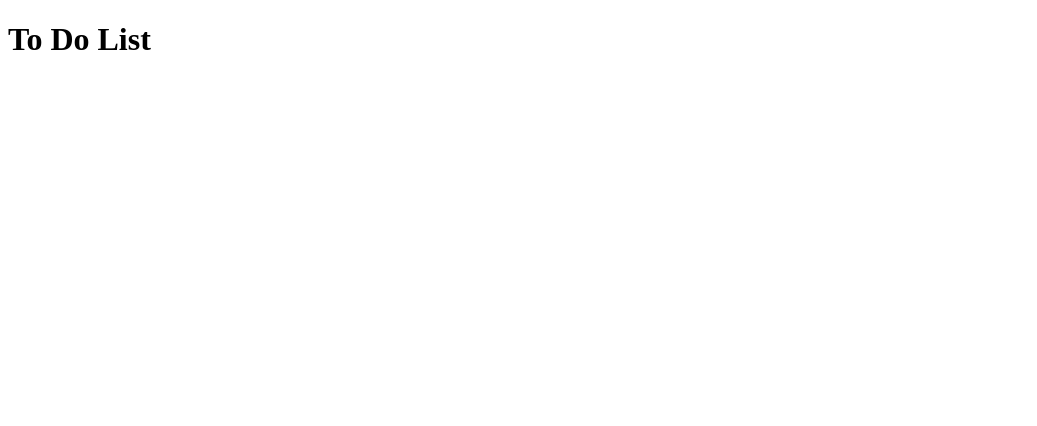
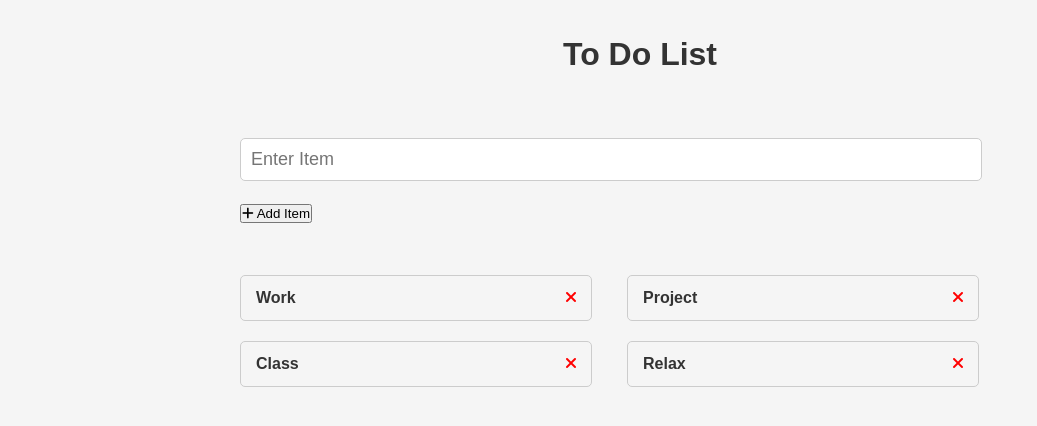
Before and after one commit to jgonz983/SimpleToDoList, a plain HTML site: page index.html in a window 1280 px wide. Shown: the whole page, without its empty margins (0-1037 px from the left). Drawn offline with Linux system fonts and the light colour scheme.

Commit message:
Added structure and styling

```diff
--- a/index.html
+++ b/index.html
@@ -5,10 +5,63 @@
     <meta name="viewport" content="width=device-width, initial-scale=1.0">
     <script src="script.js" defer></script>
     <link rel="stylesheet" href="style.css">
+    <link
+      rel="stylesheet"
+      href="https://cdnjs.cloudflare.com/ajax/libs/font-awesome/6.1.2/css/all.min.css"
+      integrity="sha512-1sCRPdkRXhBV2PBLUdRb4tMg1w2YPf37qatUFeS7zlBy7jJI8Lf4VHwWfZZfpXtYSLy85pkm9GaYVYMfw5BC1A=="
+      crossorigin="anonymous"
+      referrerpolicy="no-referrer"
+    />
     <title>To Do List</title>
 </head>
 <body>
-    <header><h1>To Do List</h1></header>
-    <main></main>
+    <div class="container">
+        <header>
+            <h1>To Do List</h1>
+        </header>
+
+        <main>
+            <form id="toDoForm">
+                <div class="formControl">
+                    <input
+                        type="text"
+                        name="item"
+                        placeholder="Enter Item"
+                    />
+                </div>
+                <div class="formControl">
+                    <button type="submit" class="submitBtn">
+                        <i class="fa-solid fa-plus"></i> Add Item
+                    </button>
+                </div>
+            </form>
+            <ul id="toDoList" class="items">
+                <li>
+                Work
+                <button class="remove-item btnLink textRed">
+                    <i class="fa-solid fa-xmark"></i>
+                </button>
+                </li>
+                                <li>
+                Project
+                <button class="remove-item btnLink textRed">
+                    <i class="fa-solid fa-xmark"></i>
+                </button>
+                </li>
+                                <li>
+                Class
+                <button class="remove-item btnLink textRed">
+                    <i class="fa-solid fa-xmark"></i>
+                </button>
+                </li>
+                                <li>
+                Relax
+                <button class="remove-item btnLink textRed">
+                    <i class="fa-solid fa-xmark"></i>
+                </button>
+                </li>
+            </ul>
+        </main>
+    </div>
 </body>
 </html>
--- a/style.css
+++ b/style.css
@@ -0,0 +1,69 @@
+* {
+    padding: 0;
+    margin: 0;
+}
+
+body {
+    font-family: fantasy;
+    font-size: 16px;
+    line-height: 1.5;
+    color: #333;
+    background-color: #f5f5f5;
+}
+
+.container {
+    max-width: 800px;
+    margin: 0 auto;
+}
+
+header {
+    padding: 30px 0;
+    text-align: center;
+}
+
+#toDoForm {
+    width: 90%;
+    padding: 30px 0;
+}
+
+.formControl input {
+    width: 100%;
+    font-size: 18px;
+    margin-bottom: 20px;
+    padding: 10px;
+    border: 1px solid #ccc;
+    border-radius: 5px;
+    outline: none;
+}
+
+
+.items {
+    width: 100%;
+    margin-top: 20px;
+    display: flex;
+    flex-wrap: wrap;
+}
+
+ul li {
+    display: flex;
+    justify-content: space-between;
+    width: 40%;
+    border: 1px solid #ccc;
+    border-radius: 5px;
+    padding: 10px 15px;
+    margin: 0 35px 20px 0;
+    font-weight: 700;
+}
+
+.btnLink {
+  font-size: 16px;
+  background-color: transparent;
+  color: #333;
+  border: none;
+  padding: 0;
+  cursor: pointer;
+}
+
+.textRed {
+    color: red;
+}
```
